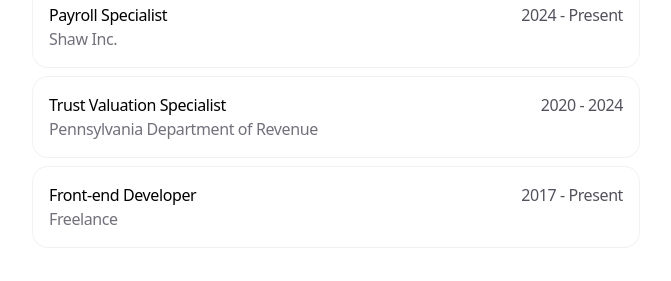
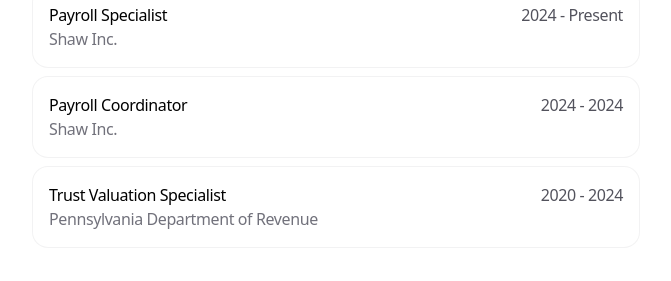
Before and after one commit to chrisbell709/portfolio, a Next.js app: page / in a window 1280 px wide. Shown: the part 734-1015 px from the top of the page, without its empty margins (304-975 px from the left). Built offline with nearby package versions, Linux system fonts and the light colour scheme.

Commit message:
Update data.ts

```diff
--- a/app/data.ts
+++ b/app/data.ts
@@ -57,19 +57,19 @@
     id: 'work1',
   },
   {
+    company: 'Shaw Inc.',
+    title: 'Payroll Coordinator',
+    start: '2024',
+    end: '2024',
+    link: 'https://google.com',
+    id: 'work2',
+  },
+  {
     company: 'Pennsylvania Department of Revenue',
     title: 'Trust Valuation Specialist',
     start: '2020',
     end: '2024',
     link: 'https://google.com',
-    id: 'work2',
-  },
-  {
-    company: 'Freelance',
-    title: 'Front-end Developer',
-    start: '2017',
-    end: 'Present',
-    link: 'https://ibelick.com',
     id: 'work3',
   },
 ]
```
